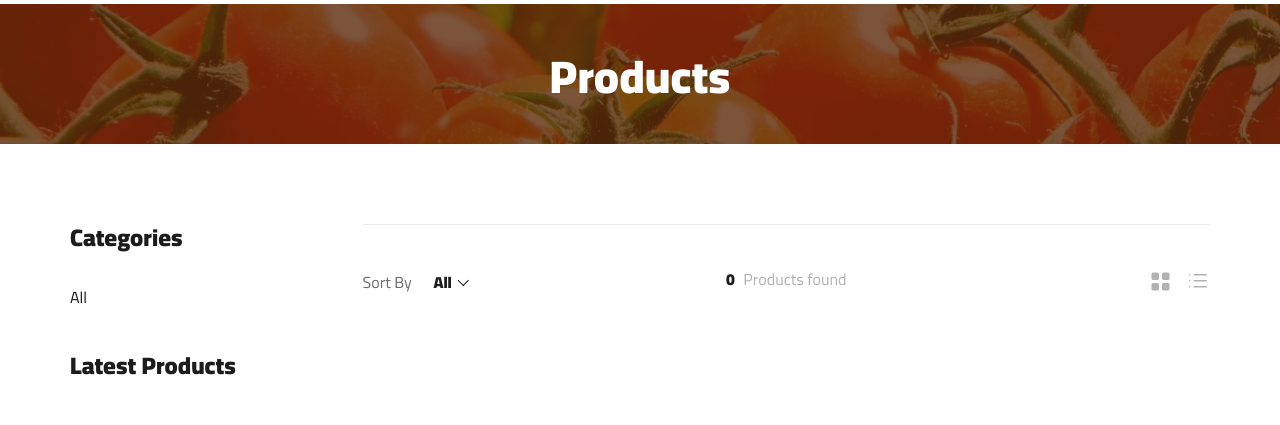
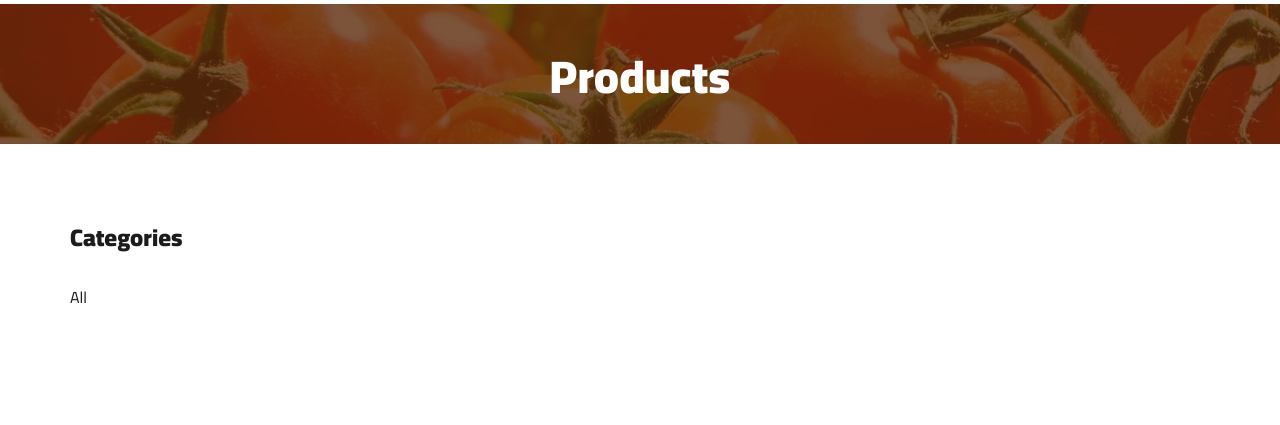
Before and after one commit to attrams/shopily, a Django app: page /shop/ in a window 1280 px wide. Shown: the part 203-628 px from the top of the page. Run offline with Django 5.2, Linux system fonts and the light colour scheme; data that the repository does not hold is empty; parts of the project's set-up code (start-up, migrations or seed data) failed here and were passed over; some libraries are stand-ins or nearby versions.

Commit message:
remove latest products from sidebar

```diff
--- a/shop/templates/shop/product/list.html
+++ b/shop/templates/shop/product/list.html
@@ -39,56 +39,9 @@
                                 {% endfor %}
                             </ul>
                         </div>
-                        <div class="sidebar__item">
-                            <div class="latest-product__text">
-                                <h4>Latest Products</h4>
-                                <div class="latest-product__slider owl-carousel">
-                                    {% for product in products %}
-                                        <div class="latest-prdouct__slider__item">
-
-                                            <a href="{{ product.get_absolute_url }}" class="latest-product__item">
-                                                <div class="latest-product__item__pic">
-                                                    <img src="{% if product.image %}{{ product.image.url }}{% else %}{% static "img/no_image.png" %}{% endif %}" alt="">
-                                                </div>
-                                                <div class="latest-product__item__text">
-                                                    <h6>{{ product.name }}</h6>
-                                                    <span>{{ product.price }}</span>
-                                                </div>
-                                            </a>
-                                        </div>
-                                    {% endfor %}
-                                </div>
-                            </div>
-                        </div>
                     </div>
                 </div>
                 <div class="col-lg-9 col-md-7">
-                    <div class="filter__item">
-                        <div class="row">
-                            <div class="col-lg-4 col-md-5">
-                                <div class="filter__sort">
-                                    <span>Sort By</span>
-                                    <select>
-                                        <option value="0">All</option>
-                                        <option value="1">Bought Frequently</option>
-                                    </select>
-                                </div>
-                            </div>
-                            <div class="col-lg-4 col-md-4">
-                                <div class="filter__found">
-                                    <h6>
-                                        <span>{{ all_available_products_count }}</span> Products found
-                                    </h6>
-                                </div>
-                            </div>
-                            <div class="col-lg-4 col-md-3">
-                                <div class="filter__option">
-                                    <span class="icon_grid-2x2"></span>
-                                    <span class="icon_ul"></span>
-                                </div>
-                            </div>
-                        </div>
-                    </div>
                     <div class="row">
                         {% for product in products %}
                             <div class="col-lg-4 col-md-6 col-sm-6">
```
